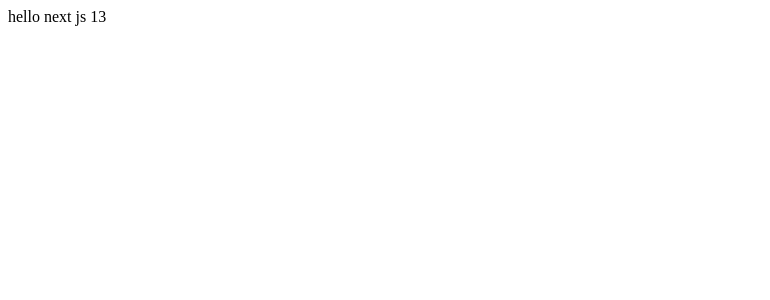
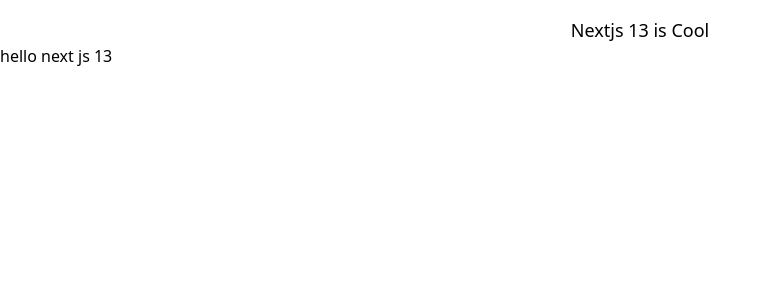
Before and after one commit to benny856694/nextjs-study, a Next.js app: page / in a window 1280 px wide. Shown: the top 300 px of the page, without its empty margins (0-770 px from the left). Built offline with nearby package versions, Linux system fonts and the light colour scheme.

Commit message:
fix tailwind

```diff
--- a/app/layout.tsx
+++ b/app/layout.tsx
@@ -1,12 +1,18 @@
+import '../styles/globals.css';
+
 export default function RootLayout({
   children,
 }: {
-  children: React.ReactNode
+  children: React.ReactNode;
 }) {
   return (
     <html>
+      <title>NextJs 13</title>
       <head></head>
-      <body>{children}</body>
+      <body className="container mx-auto">
+        <h2 className="text-center text-lg mt-4">Nextjs 13 is Cool</h2>
+        {children}
+      </body>
     </html>
-  )
+  );
 }
--- a/tailwind.config.js
+++ b/tailwind.config.js
@@ -3,11 +3,10 @@
   content: [
     './pages/**/*.{js,ts,jsx,tsx}',
     './components/**/*.{js,ts,jsx,tsx}',
+    './app/**/*.{js,ts,jsx,tsx}',
   ],
   theme: {
     extend: {},
   },
-  plugins: [
-    require('@tailwindcss/line-clamp'),
-  ],
+  plugins: [require('@tailwindcss/line-clamp')],
 };
```
